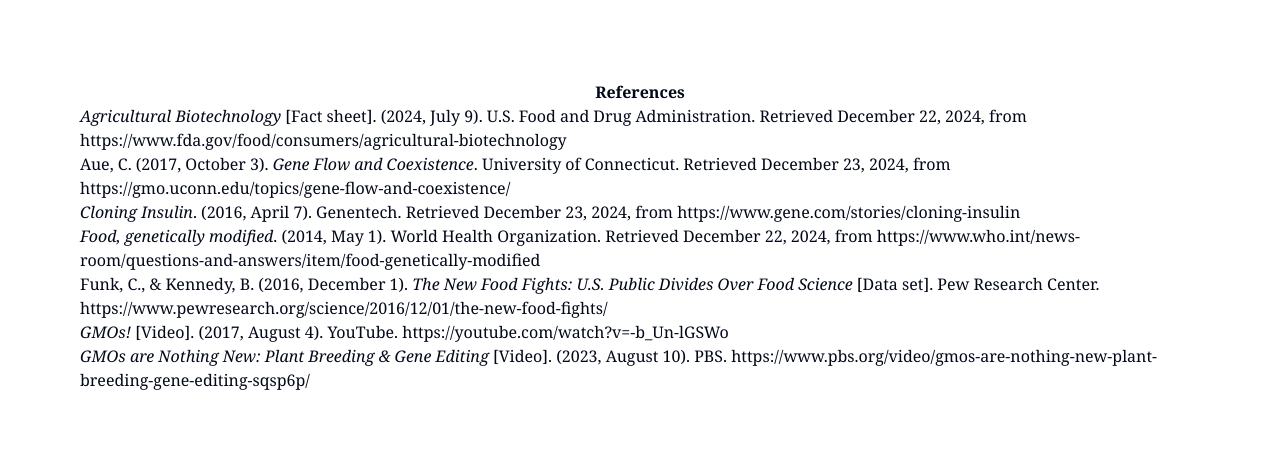
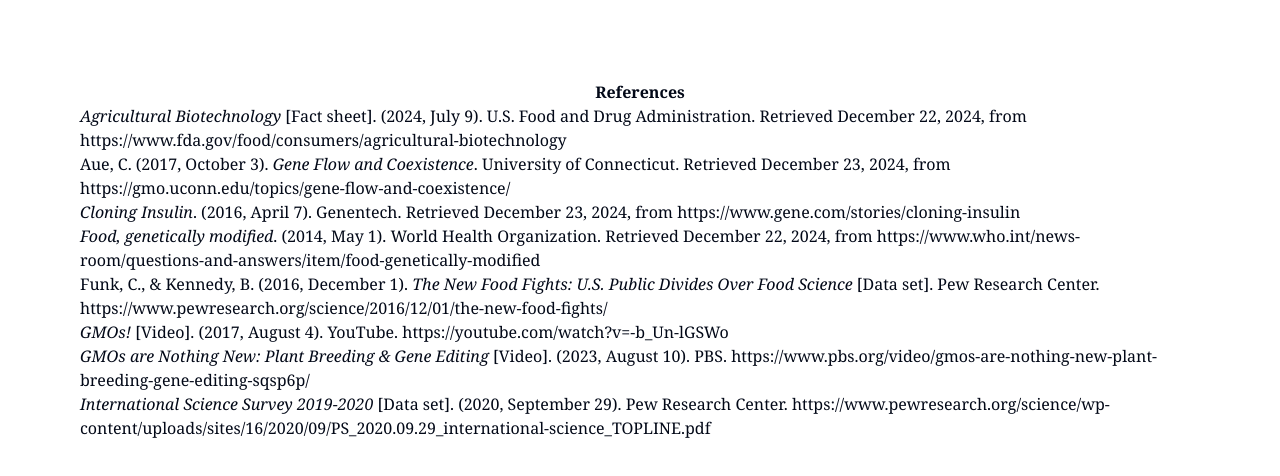
Before and after one commit to aramshiva/gmos, a Next.js app: page /references in a window 1280 px wide. Shown: the top 476 px of the page. Built offline with nearby package versions, Linux system fonts and the light colour scheme.

Commit message:
update references

```diff
--- a/app/references/page.tsx
+++ b/app/references/page.tsx
@@ -6,13 +6,14 @@
       <p className="flex justify-center font-bold">References</p>
       <Markdown>
         {`
-*Agricultural Biotechnology* [Fact sheet]. (2024, July 9). U.S. Food and Drug Administration. Retrieved December 22, 2024, from https://www.fda.gov/food/consumers/agricultural-biotechnology
+*Agricultural Biotechnology* \[Fact sheet\]. (2024, July 9). U.S. Food and Drug Administration. Retrieved December 22, 2024, from https://www.fda.gov/food/consumers/agricultural-biotechnology
 Aue, C. (2017, October 3). *Gene Flow and Coexistence*. University of Connecticut. Retrieved December 23, 2024, from https://gmo.uconn.edu/topics/gene-flow-and-coexistence/
 *Cloning Insulin*. (2016, April 7). Genentech. Retrieved December 23, 2024, from https://www.gene.com/stories/cloning-insulin
 *Food, genetically modified*. (2014, May 1). World Health Organization. Retrieved December 22, 2024, from https://www.who.int/news-room/questions-and-answers/item/food-genetically-modified
-Funk, C., & Kennedy, B. (2016, December 1). *The New Food Fights: U.S. Public Divides Over Food Science* [Data set]. Pew Research Center. https://www.pewresearch.org/science/2016/12/01/the-new-food-fights/
-*GMOs!* [Video]. (2017, August 4). YouTube. https://youtube.com/watch?v=-b_Un-lGSWo
-*GMOs are Nothing New: Plant Breeding & Gene Editing* [Video]. (2023, August 10). PBS. https://www.pbs.org/video/gmos-are-nothing-new-plant-breeding-gene-editing-sqsp6p/
+Funk, C., & Kennedy, B. (2016, December 1). *The New Food Fights: U.S. Public Divides Over Food Science* \[Data set\]. Pew Research Center. https://www.pewresearch.org/science/2016/12/01/the-new-food-fights/
+*GMOs\!* \[Video\]. (2017, August 4). YouTube. https://youtube.com/watch?v=-b\_Un-lGSWo
+*GMOs are Nothing New: Plant Breeding & Gene Editing* \[Video\]. (2023, August 10). PBS. https://www.pbs.org/video/gmos-are-nothing-new-plant-breeding-gene-editing-sqsp6p/
+*International Science Survey 2019-2020* \[Data set\]. (2020, September 29). Pew Research Center. https://www.pewresearch.org/science/wp-content/uploads/sites/16/2020/09/PS\_2020.09.29\_international-science\_TOPLINE.pdf
 `}
       </Markdown>
     </div>
```
